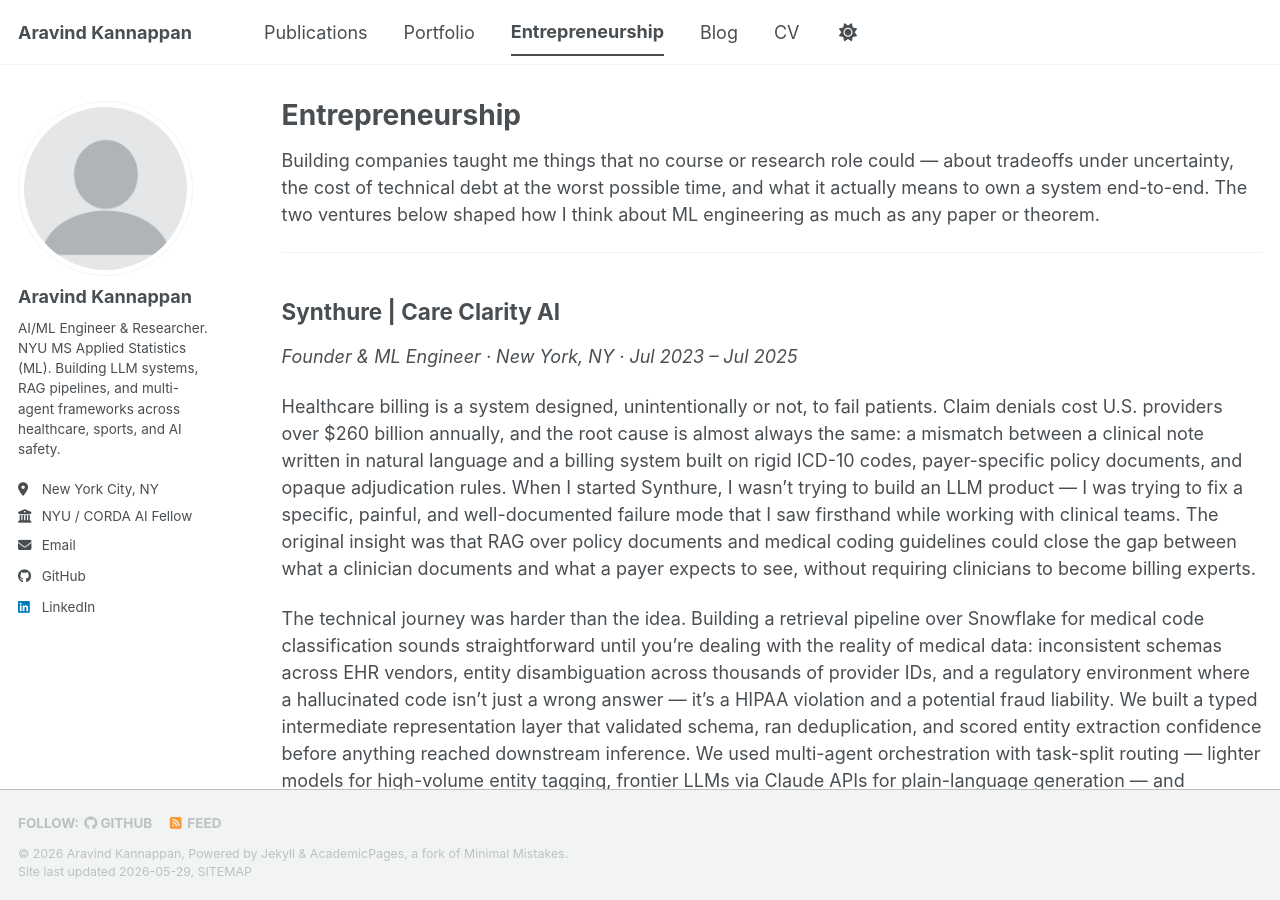
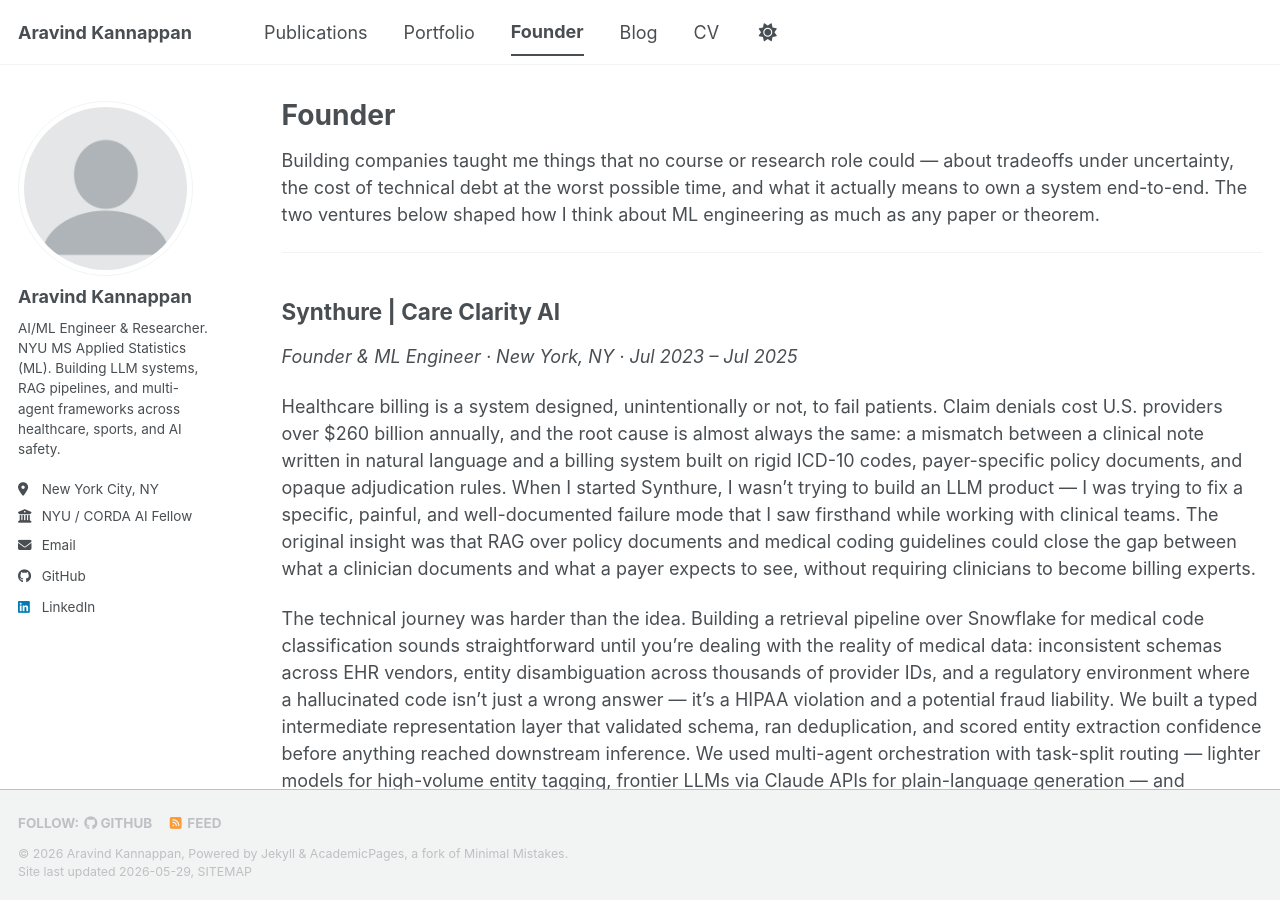
Before and after one commit to aravinds-kannappan/aravinds-kannappan.github.io, a Jekyll site: the page built from _pages/entrepreneurship.md, in a window 1280 px wide and 900 px high. Built offline with Jekyll 4.4.1, drawn with Linux system fonts in a browser that asks for light colours; a script bundle is joined from its source files by our own code; library files that are not in the unit come from our copies.

Commit message:
Rename Entrepreneurship nav item and page title to Founder

```diff
--- a/_data/navigation.yml
+++ b/_data/navigation.yml
@@ -5,7 +5,7 @@
   - title: "Portfolio"
     url: /portfolio/
 
-  - title: "Entrepreneurship"
+  - title: "Founder"
     url: /entrepreneurship/
 
   - title: "Blog"
--- a/_pages/entrepreneurship.md
+++ b/_pages/entrepreneurship.md
@@ -1,6 +1,6 @@
 ---
 layout: archive
-title: "Entrepreneurship"
+title: "Founder"
 permalink: /entrepreneurship/
 author_profile: true
 ---
```
